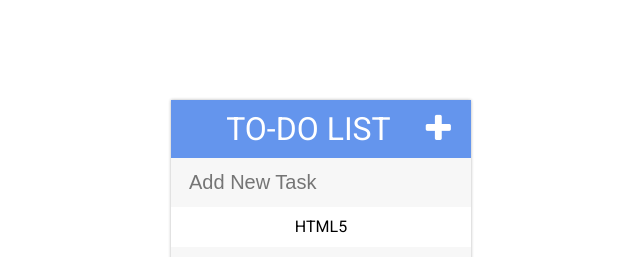
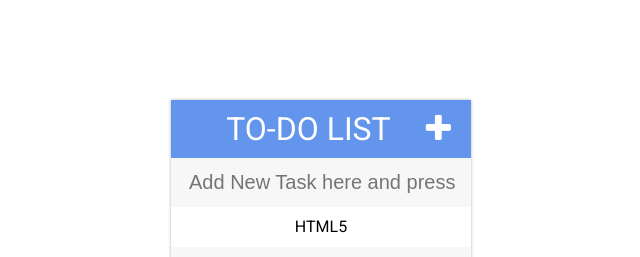
Before and after one commit to AboubakarAhamada/TO-DO-LIST-with-jQuery, a plain HTML site: page index.html in a window 1280 px wide. Shown: the top 257 px of the page, without its empty margins (319-959 px from the left). Drawn offline with Linux system fonts and the light colour scheme.

Commit message:
Code refctoring

```diff
--- a/index.html
+++ b/index.html
@@ -15,7 +15,7 @@
 <div id="container">
     <h1>TO-DO LIST <span id="plus"><i class="fa fa-plus" aria-hidden="true"></i>
     </span> </h1>
-    <input type="text" placeholder="Add New Task">
+    <input type="text" placeholder="Add New Task here and press Enter">
     <div id="task">
         <ul>
             <li><span class="delete"><i class="fa fa-trash" aria-hidden="true"></i>
```
